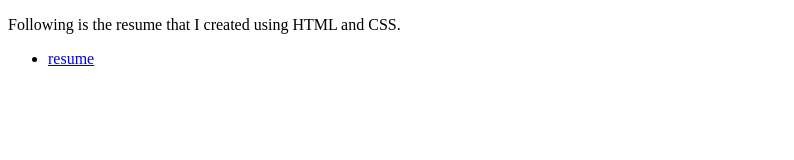
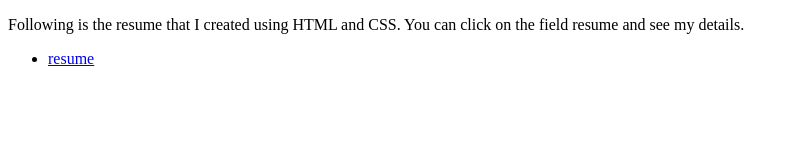
Before and after one commit to geona-george/geona-george.github.io, a plain HTML site: page index.html in a window 1280 px wide. Shown: the whole page, without its empty margins (0-794 px from the left). Drawn offline with Linux system fonts and the light colour scheme.

Commit message:
Update index.html

```diff
--- a/index.html
+++ b/index.html
@@ -4,7 +4,7 @@
 		<title>Geona</title>
 	</head>
 	<body>
-		<p>Following is the resume that I created using HTML and CSS.
+		<p>Following is the resume that I created using HTML and CSS. You can click on the field resume and see my details.
 		<nav>
     		<ul>
 
```
